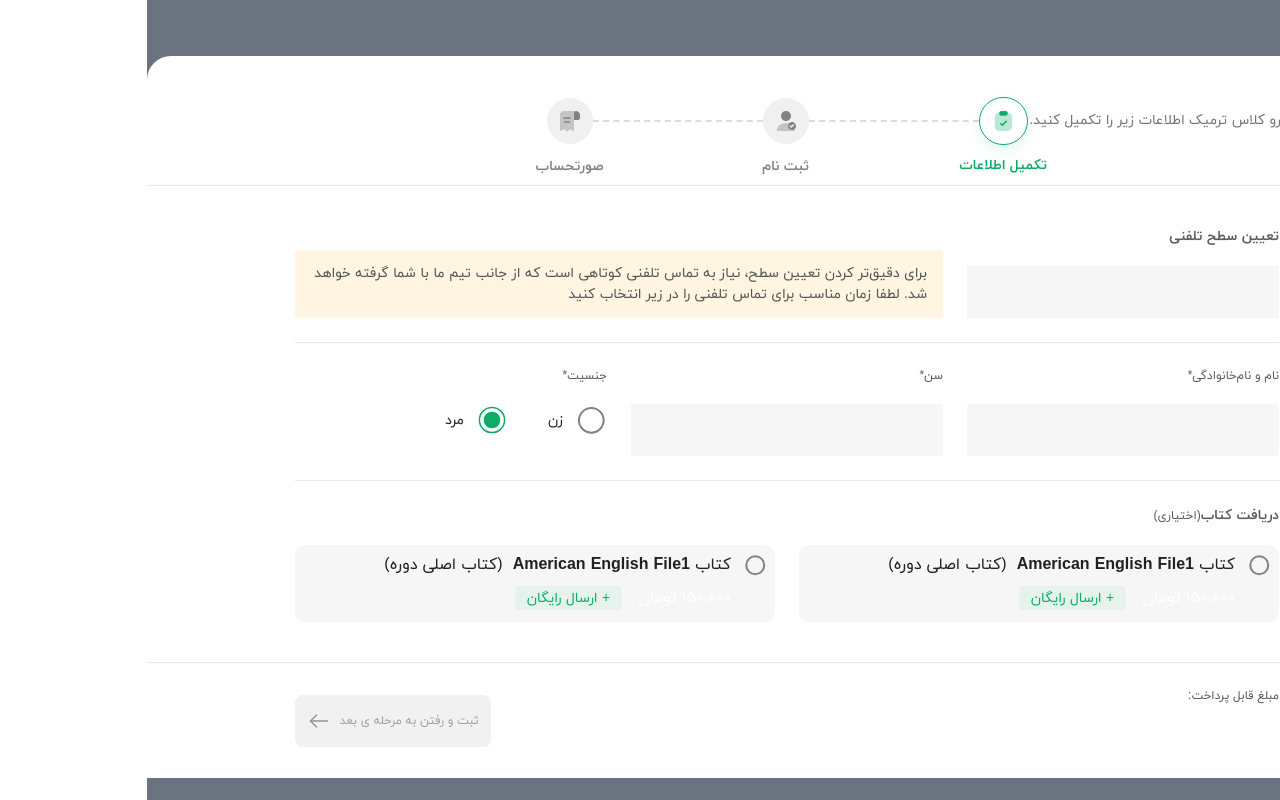
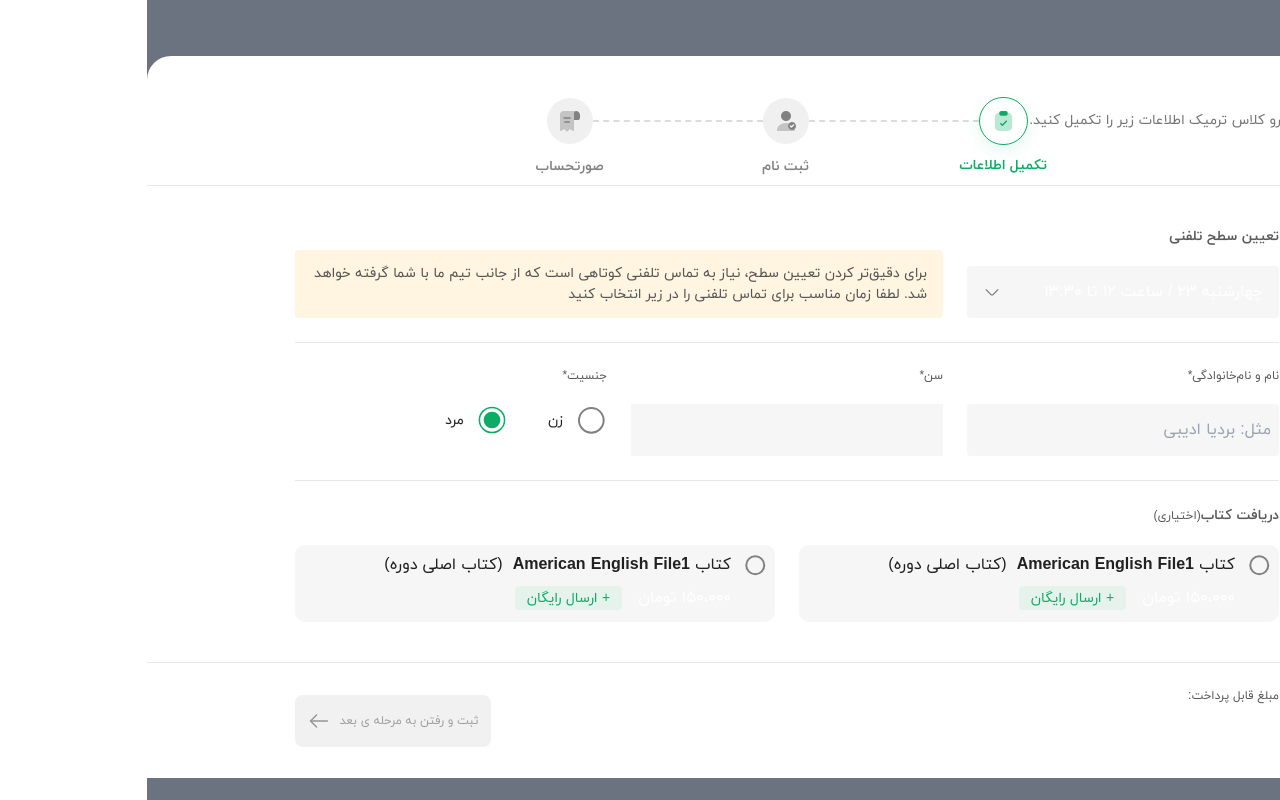
Before and after one commit to buggyGrandma/lang-site, a Next.js app: page /class-reservation/information-completion in a window 1280 px wide. Built offline with nearby package versions, Linux system fonts and the light colour scheme.

Commit message:
date modal handled

```diff
--- /dev/null
+++ b/app/class-reservation/information-completion/DateSelect.tsx
@@ -0,0 +1,123 @@
+"use client";
+import { useState } from "react";
+import CheckButton from "./Book/CheckButton";
+import CloseButton from "./CloseButton";
+
+const DateSelect = ({ dates }: { dates: string[] }) => {
+  const [show, setShow] = useState<boolean>(false);
+  const [date, setDate] = useState<string>("");
+  const [text, setText] = useState(dates[0]);
+  return (
+    <>
+      <div
+        className={`${
+          show ? "flex" : "hidden"
+        } md:hidden absolute left-0 top-0 w-[100vw] h-[100vh] bg-[#00000080]`}
+      >
+        <div className="w-full pb-[16px] absolute bottom-0 bg-white rounded-t-[12px]  flex-col">
+          <div className="flex items-center h-[54px]">
+            <CloseButton />
+            <p className="text-[#202020] text-[14px] font-iranSansBold font-medium">
+              تعیین سطح تلفنی
+            </p>
+          </div>
+          {dates.map((item) => (
+            <div key={item}>
+              <input
+                onChange={(e) => {
+                  setDate(item);
+                  setText(e.target.value);
+                }}
+                className="hidden"
+                type="radio"
+                name="date"
+                value={item}
+                id={item}
+              />
+              <label
+                className={`${
+                  date === item ? "bg-[#D7F1E699]" : "bg-white"
+                } flex justify-between items-center px-[16px] py-[9px]`}
+                htmlFor={item}
+              >
+                <p className="text-[#212121] font-normal">{item}</p>
+                <CheckButton selected={date === item} />
+              </label>
+            </div>
+          ))}
+        </div>
+      </div>
+      <div
+        onClick={() => setShow(!show)}
+        className={`${
+          show
+            ? "bg-[#1CD3911A] text-[#189877] border border-[#46AD92]"
+            : "bg-[#F6F6F6]"
+        } md:w-[312px] h-[52px] px-[16px] flex justify-between items-center  w-full rounded-[4px] relative cursor-pointer`}
+      >
+        {text}
+        <div>
+          {show ? (
+            <svg
+              width="18"
+              height="18"
+              viewBox="0 0 18 18"
+              fill="none"
+              xmlns="http://www.w3.org/2000/svg"
+            >
+              <path
+                d="M14.9396 11.8501C14.7971 11.8501 14.6546 11.7976 14.5421 11.6851L9.65215 6.79506C9.29215 6.43506 8.70715 6.43506 8.34715 6.79506L3.45715 11.6851C3.23965 11.9026 2.87965 11.9026 2.66215 11.6851C2.44465 11.4676 2.44465 11.1076 2.66215 10.8901L7.55215 6.00006C8.34715 5.20506 9.64465 5.20506 10.4471 6.00006L15.3371 10.8901C15.5546 11.1076 15.5546 11.4676 15.3371 11.6851C15.2246 11.7901 15.0821 11.8501 14.9396 11.8501Z"
+                fill="#189877"
+              />
+            </svg>
+          ) : (
+            <svg
+              width="18"
+              height="18"
+              viewBox="0 0 18 18"
+              fill="none"
+              xmlns="http://www.w3.org/2000/svg"
+            >
+              <path
+                d="M8.99965 12.6C8.47465 12.6 7.94965 12.3975 7.55215 12L2.66215 7.10998C2.44465 6.89248 2.44465 6.53248 2.66215 6.31498C2.87965 6.09748 3.23965 6.09748 3.45715 6.31498L8.34715 11.205C8.70715 11.565 9.29215 11.565 9.65215 11.205L14.5421 6.31498C14.7596 6.09748 15.1196 6.09748 15.3371 6.31498C15.5546 6.53248 15.5546 6.89248 15.3371 7.10998L10.4471 12C10.0496 12.3975 9.52465 12.6 8.99965 12.6Z"
+                fill="#757575"
+              />
+            </svg>
+          )}
+        </div>
+        <div
+          className={`${
+            show && "md:flex"
+          } hidden w-[312px] h-fit  flex-col py-2 bg-white shadow-modalShadow top-[60px] left-[50%] translate-x-[-50%]  absolute`}
+        >
+          {dates.map((item) => (
+            <div key={item}>
+              <input
+                onChange={(e) => {
+                  setDate(item);
+                  setText(e.target.value);
+                }}
+                className="hidden"
+                type="radio"
+                name="date"
+                value={item}
+                id={item}
+              />
+              <label
+                className={`${
+                  date === item ? "bg-[#D7F1E699]" : "bg-white"
+                } flex justify-between items-center px-[16px] py-[9px]`}
+                htmlFor={item}
+              >
+                <p className="text-[#212121] font-normal">{item}</p>
+                <CheckButton selected={date === item} />
+              </label>
+            </div>
+          ))}
+        </div>
+      </div>
+    </>
+  );
+};
+
+export default DateSelect;
--- a/app/class-reservation/information-completion/TextInput.tsx
+++ b/app/class-reservation/information-completion/TextInput.tsx
@@ -13,6 +13,7 @@ const TextInput = () => {
         نام و نام‌خانوادگی*
       </label>
       <input
+        placeholder="مثل: بردیا ادیبی"
         id="1"
         type="text"
         onFocus={() => setColor("text-[#0CAC67]")}
--- a/app/class-reservation/information-completion/page.tsx
+++ b/app/class-reservation/information-completion/page.tsx
@@ -3,6 +3,7 @@ import { useState } from "react";
 import RadioIcon from "../../components/RadioIcon";
 import TextInput from "./TextInput";
 import Book from "./Book";
+import DateSelect from "./DateSelect";
 
 const InformationCompletion = () => {
   const [sex, setSex] = useState<"male" | "female">("male");
@@ -23,7 +24,13 @@ const InformationCompletion = () => {
             <div className="mb-[19px] text-[#5A5A5A] text-[14px] font-iranSansBold font-medium">
               تعیین سطح تلفنی
             </div>
-            <div className="md:w-[312px] h-[52px] bg-[#F6F6F6] w-full "></div>
+            <DateSelect
+              dates={[
+                "چهارشنبه ۲۳  / ساعت ۱۲ تا ۱۳:۳۰",
+                "چهارشنبه ۳  / ساعت ۱۲ تا ۱۳:۳۰",
+                "چهارشنبه ۲  / ساعت ۱۲ تا ۱۳:۳۰",
+              ]}
+            />
           </div>
         </div>
         <div className="border-b py-[24px] gap-x-[24px] gap-y-[16px] flex flex-col md:flex-row ">
--- a/tailwind.config.ts
+++ b/tailwind.config.ts
@@ -16,6 +16,7 @@ const config: Config = {
       boxShadow: {
         yellow: "0px 12px 10px 0px rgba(255, 204, 104, 0.10)",
         green: " 0px 6px 16px rgba(12, 172, 103, 0.10)",
+        modalShadow: "0px 0px 5px rgba(0, 0, 0, 0.10)",
       },
       backgroundImage: {
         "gradient-radial": "radial-gradient(var(--tw-gradient-stops))",
```
